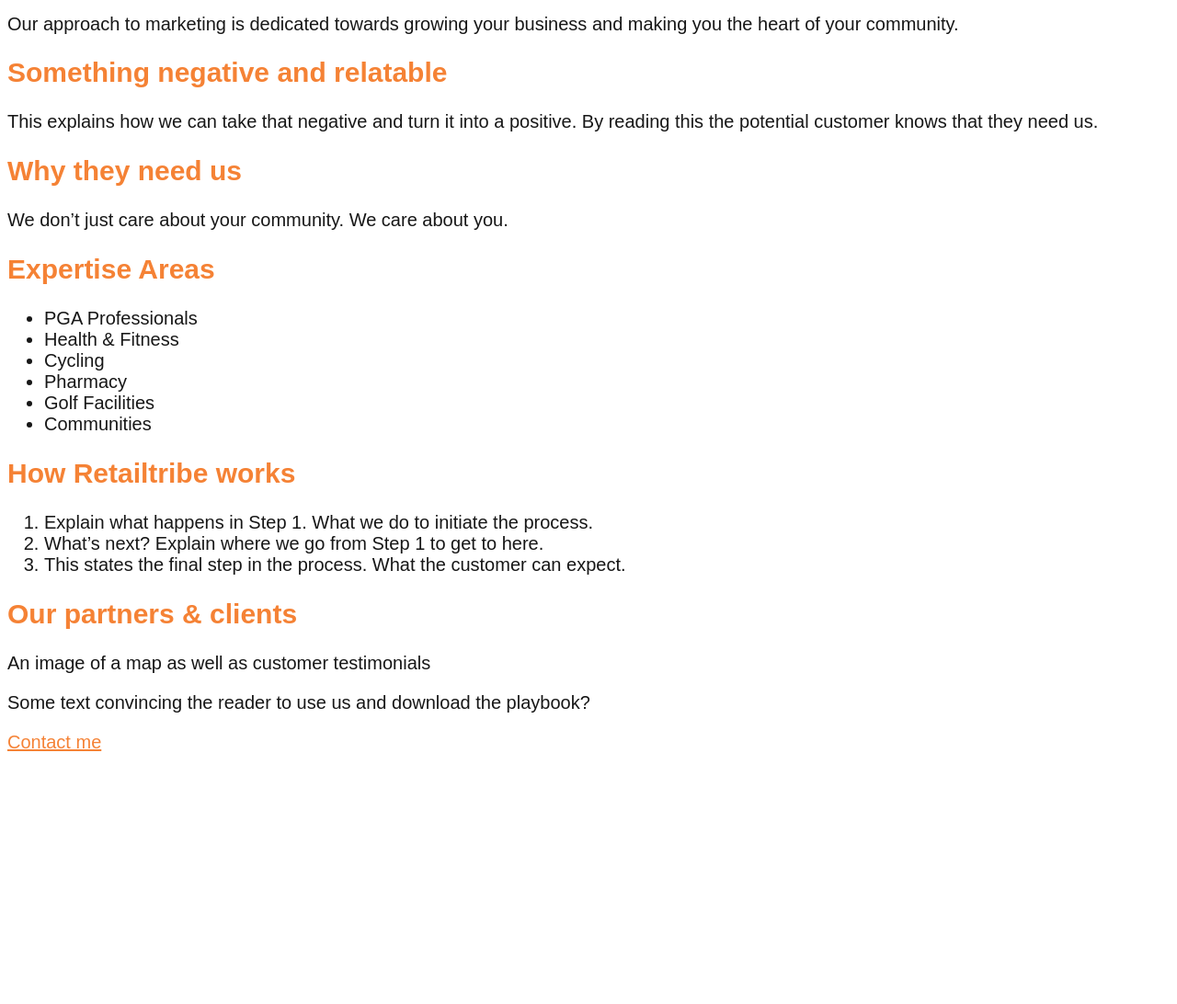
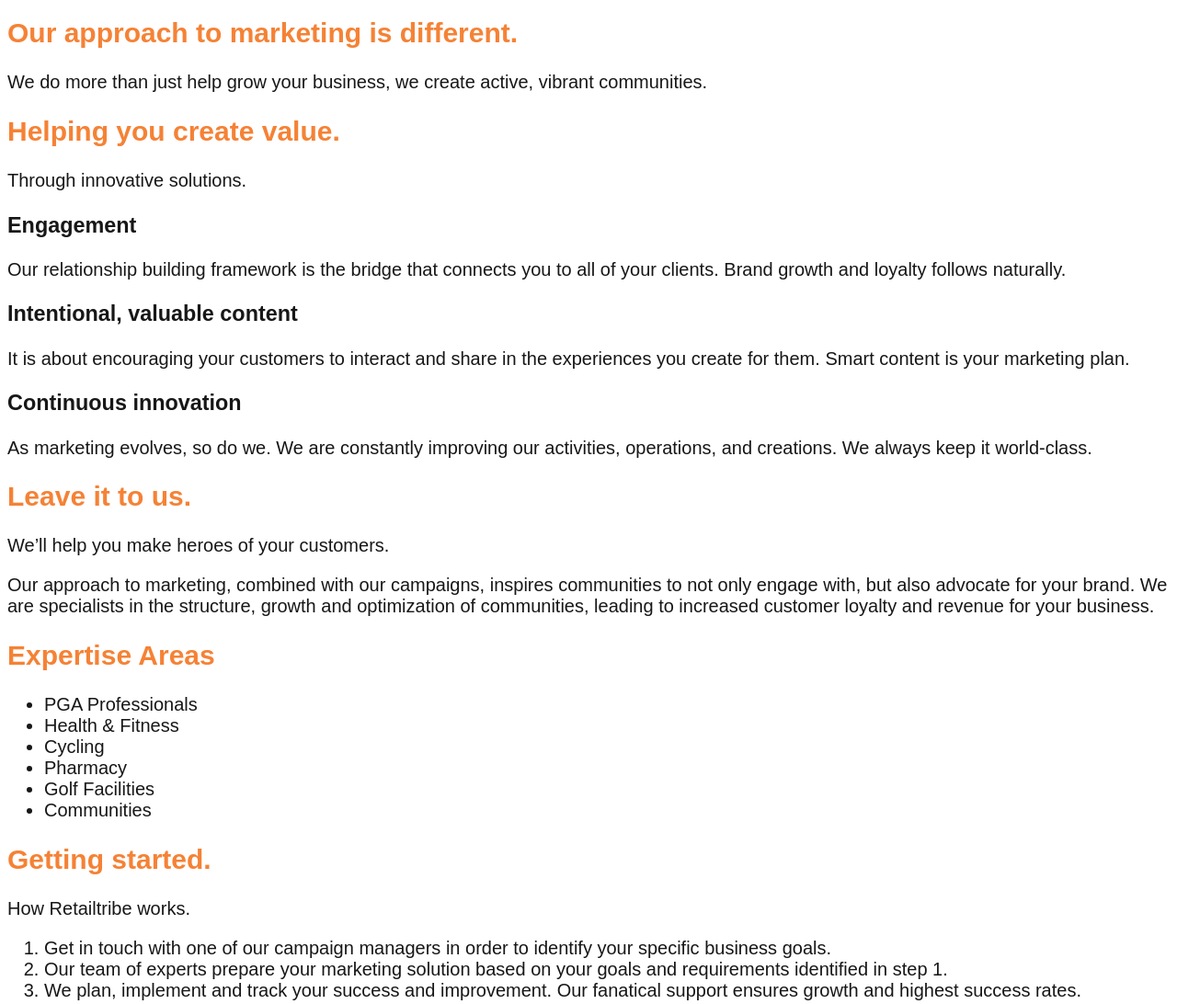
Before and after one commit to Nicolaloubser/Nicolaloubser.github.io, a plain HTML site: page unit_3/index.html in a window 1280 px wide. Shown: the part 1100-2192 px from the top of the page at 92% size. Before the commit the page ends 1939 px from the top, so only its background shows below. Drawn offline with Linux system fonts and the light colour scheme.

Commit message:
Update index.html

```diff
--- a/unit_3/index.html
+++ b/unit_3/index.html
@@ -8,13 +8,21 @@
 		<h1>Retailtribe</h1>
 			<p id="slogan">Building stronger communities</p>
 			<img src="images/community.JPG" alt="Image of a strong community" title="What your community could look like">
-			<p>Our approach to marketing is dedicated towards growing your business and making you the heart of your community. </p>
+			<h2>Our approach to marketing is different.</h2>
+			<p>We do more than just help grow your business, we create active, vibrant communities.</p>
 
-		<h2>Something negative and relatable</h2>
-			<p>This explains how we can take that negative and turn it into a positive. By reading this the potential customer knows that they need us.</p>
+		<h2>Helping you create value.</h2>
+			<p>Through innovative solutions.</p>
+			<h3>Engagement</h3>
+			<p>Our relationship building framework is the bridge that connects you to all of your clients. Brand growth and loyalty follows naturally.</p>
+			<h3>Intentional, valuable content</h3>
+			<p>It is about encouraging your customers to interact and share in the experiences you create for them. Smart content is your marketing plan.</p>
+			<h3>Continuous innovation</h3>
+			<p>As marketing evolves, so do we. We are constantly improving our activities, operations, and creations. We always keep it world-class.</p>
 
-		<h2>Why they need us</h2>
-			<p>We don’t just care about your community. We care about you.</p>
+			<h2>Leave it to us.</h2>
+				<p>We’ll help you make heroes of your customers.</p>
+				<p>Our approach to marketing, combined with our campaigns, inspires communities to not only engage with, but also advocate for your brand. We are specialists in the structure, growth and optimization of communities, leading to increased customer loyalty and revenue for your business.</p>
 
 		<h2>Expertise Areas</h2>
 		<ul>
@@ -25,15 +33,18 @@
 			<li>Golf Facilities</li>
 			<li>Communities</li>
 		</ul>
-		<h2>How Retailtribe works</h2>
+		<h2>Getting started.</h2>
+				<p>How Retailtribe works.</p>
 		<ol>
-			<li>Explain what happens in Step 1. What we do to initiate the process.</li>
-			<li>What’s next? Explain where we go from Step 1 to get to here.</li>
-			<li>This states the final step in the process. What the customer can expect.</li>
+			<li>Get in touch with one of our campaign managers in order to identify your specific business goals.</li>
+			<li>Our team of experts prepare your marketing solution based on your goals and requirements identified in step 1.</li>
+			<li>We plan, implement and track your success and improvement. Our fanatical support ensures growth and highest success rates.</li>
 		</ol>
-		<h2> Our partners & clients</h2>
-		<p>An image of a map as well as customer testimonials</p>
-		<p>Some text convincing the reader to use us and download the playbook?</p>
+		<h2> Our clients.</h2>
+		<p>An international community.</p>
+		<h2>Our Partners</h2>
+		<h2> In the news.</h2>
+		<p>Take the first step to improving your business by downloading our strategies for growth playbook.</p>
 		<p><a href="mailto:nicolaloubser23@gmail.com">Contact me</a></p>
 	</body>
 </html>
```
